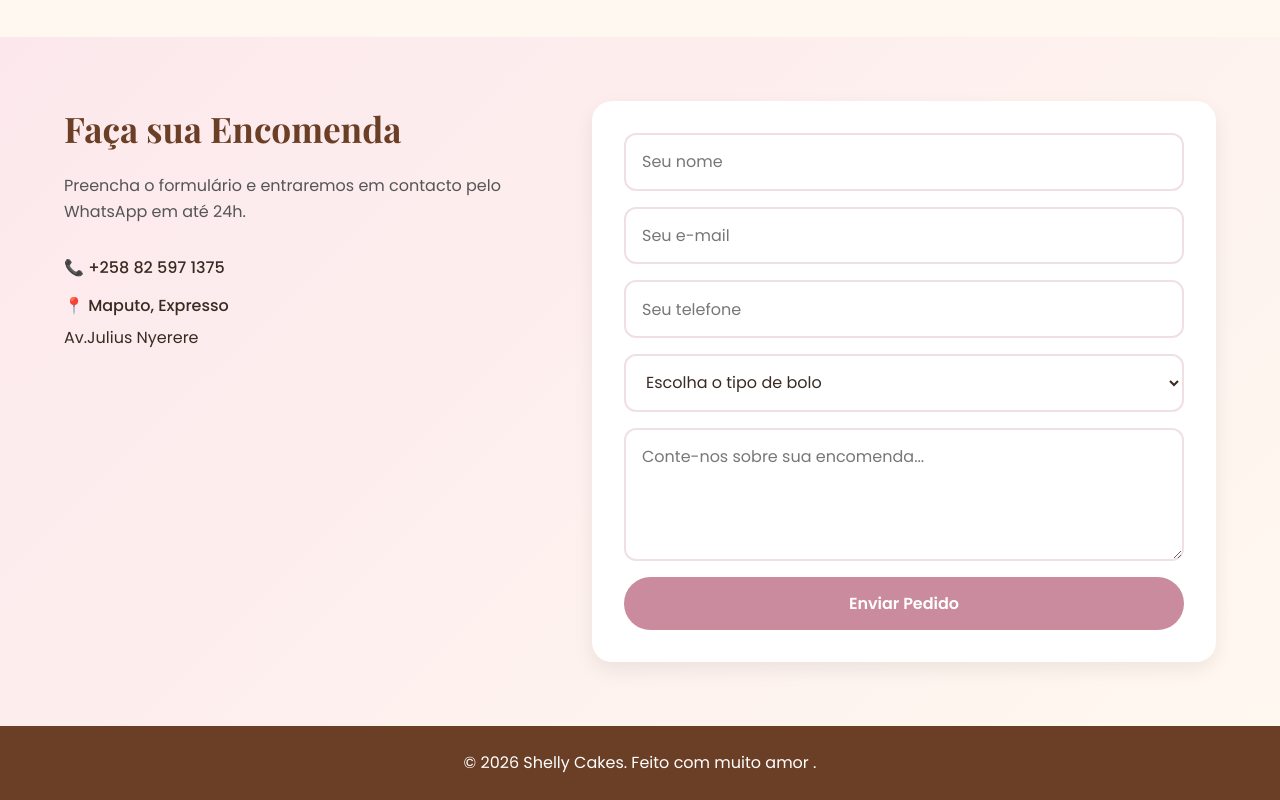
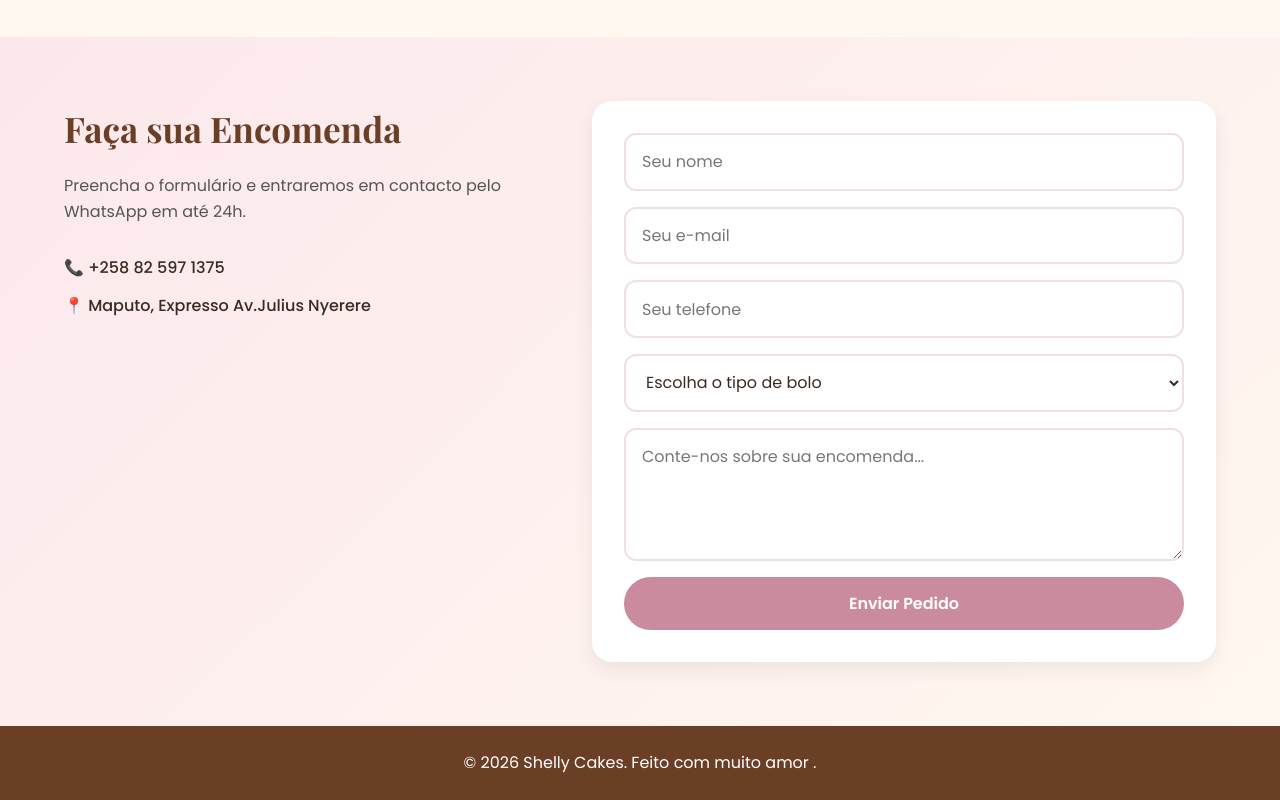
Before and after one commit to charlessitoe4-tech/Shelly-Cakes, a plain HTML site: page index.html in a window 1280 px wide. Shown: the part 4455-5255 px from the top of the page. Drawn offline with nearby package versions, Linux system fonts and the light colour scheme.

Commit message:
Nov 19, 2026, 9:14 PM

```diff
--- a/index.html
+++ b/index.html
@@ -217,7 +217,7 @@
         <p>Preencha o formulário e entraremos em contacto pelo WhatsApp em até 24h.</p>
         <ul>
           <li>📞 +258 82 597 1375</li>
-          <li>📍 Maputo, Expresso</li> Av.Julius Nyerere </li>
+          <li>📍 Maputo, Expresso Av.Julius Nyerere </li>
         </ul>
       </div>
 
```
